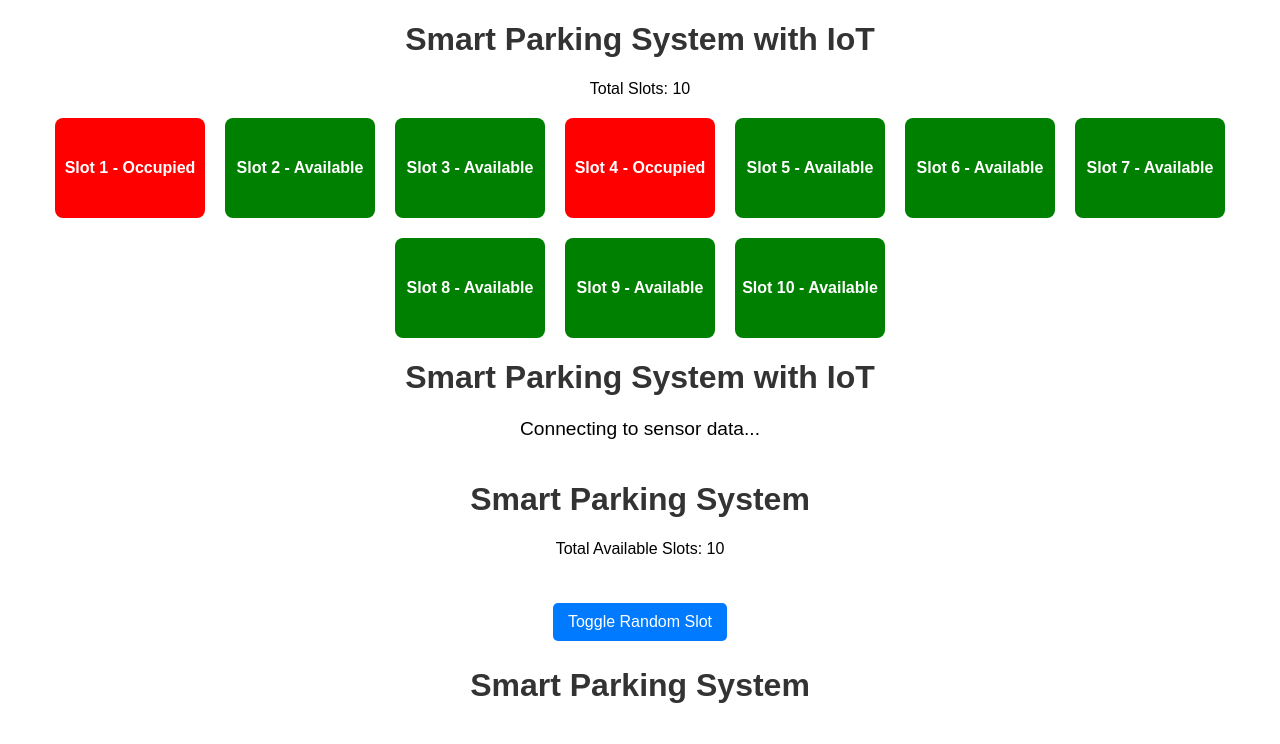
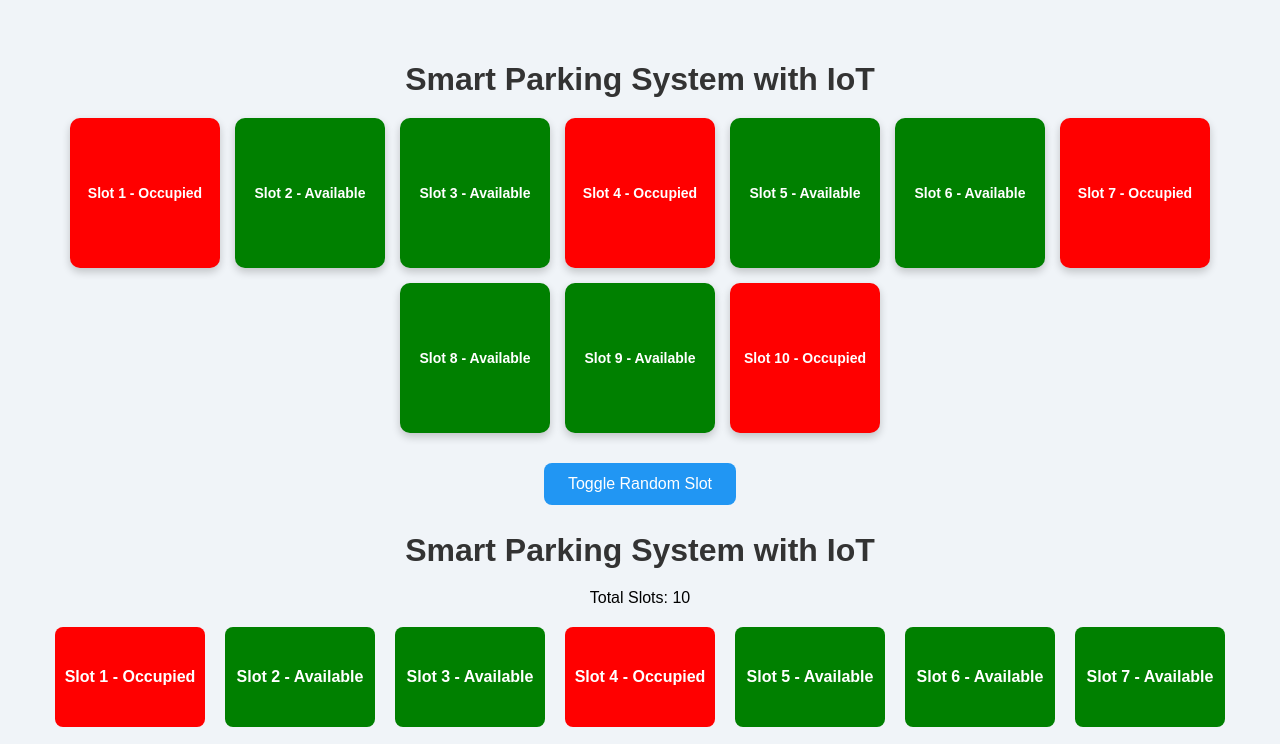
Before and after one commit to ragul-40/Smart-Parking-System, a plain HTML site: page index.html in a window 1280 px wide. Shown: the top 744 px of the page. Drawn offline with Linux system fonts and the light colour scheme.

Commit message:
Update index.html

```diff
--- a/index.html
+++ b/index.html
@@ -1,4 +1,124 @@
 <!DOCTYPE html>
+<html lang="en">
+<head>
+<meta charset="UTF-8" />
+<meta name="viewport" content="width=device-width, initial-scale=1.0" />
+<title>Smart Parking System with IoT</title>
+<style>
+  body {
+    font-family: 'Arial', sans-serif;
+    background-color: #f0f4f8;
+    margin: 0;
+    padding: 20px;
+    text-align: center;
+  }
+
+  h1 {
+    color: #333;
+    margin-bottom: 20px;
+  }
+
+  .status {
+    display: flex;
+    flex-wrap: wrap;
+    justify-content: center;
+    gap: 15px;
+    margin-top: 20px;
+  }
+
+  .slot {
+    width: 150px;
+    height: 150px;
+    display: flex;
+    align-items: center;
+    justify-content: center;
+    font-weight: bold;
+    border-radius: 10px;
+    box-shadow: 0 4px 8px rgba(0,0,0,0.2);
+    cursor: pointer;
+    transition: all 0.3s ease;
+    font-size: 14px;
+    padding: 10px;
+    box-sizing: border-box;
+    text-align: center;
+  }
+
+  /* Color styles for slots */
+  .available {
+    background-color: #4CAF50; /* Green */
+    color: white;
+  }
+
+  .occupied {
+    background-color: #F44336; /* Red */
+    color: white;
+  }
+
+  /* Button styling */
+  #toggleButton {
+    background-color: #2196F3; /* Blue */
+    color: white;
+    border: none;
+    padding: 12px 24px;
+    margin-top: 30px;
+    font-size: 16px;
+    border-radius: 8px;
+    cursor: pointer;
+    transition: background-color 0.3s ease;
+  }
+
+  #toggleButton:hover {
+    background-color: #0b7dda;
+  }
+</style>
+</head>
+<body>
+
+<h1>Smart Parking System with IoT</h1>
+
+<div class="status" id="parkingSlots">
+  <div class="slot occupied" id="slot1">Slot 1 - Occupied</div>
+  <div class="slot available" id="slot2">Slot 2 - Available</div>
+  <div class="slot available" id="slot3">Slot 3 - Available</div>
+  <div class="slot occupied" id="slot4">Slot 4 - Occupied</div>
+  <div class="slot available" id="slot5">Slot 5 - Available</div>
+  <div class="slot available" id="slot6">Slot 6 - Available</div>
+  <div class="slot occupied" id="slot7">Slot 7 - Occupied</div>
+  <div class="slot available" id="slot8">Slot 8 - Available</div>
+  <div class="slot available" id="slot9">Slot 9 - Available</div>
+  <div class="slot occupied" id="slot10">Slot 10 - Occupied</div>
+</div>
+
+<button id="toggleButton">Toggle Random Slot</button>
+
+<script>
+  // Function to update slot appearance
+  function updateSlotAppearance(slotId, isAvailable) {
+    const slot = document.getElementById(slotId);
+    if (isAvailable) {
+      slot.className = 'slot available';
+      slot.innerText = slot.innerText.replace('Occupied', 'Available');
+    } else {
+      slot.className = 'slot occupied';
+      slot.innerText = slot.innerText.replace('Available', 'Occupied');
+    }
+  }
+
+  // Function to toggle a random slot
+  function toggleRandomSlot() {
+    const slotIds = ['slot1', 'slot2', 'slot3', 'slot4', 'slot5', 'slot6', 'slot7', 'slot8', 'slot9', 'slot10'];
+    const randomSlotId = slotIds[Math.floor(Math.random() * slotIds.length)];
+    const slot = document.getElementById(randomSlotId);
+    const isAvailable = slot.classList.contains('available');
+    updateSlotAppearance(randomSlotId, !isAvailable);
+  }
+
+  // Event listener for button
+  document.getElementById('toggleButton').addEventListener('click', toggleRandomSlot);
+</script>
+
+</body>
+</html><!DOCTYPE html>
 <html lang="en">
 <head>
 <meta charset="UTF-8" />
```
